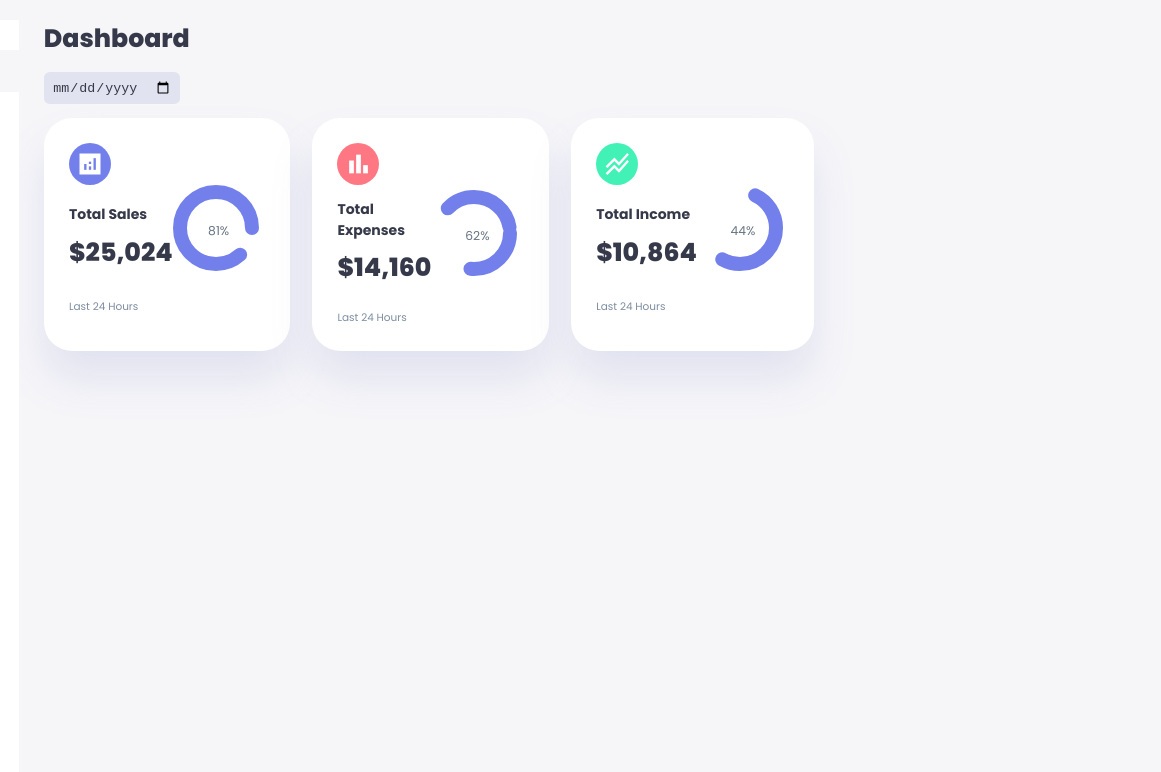
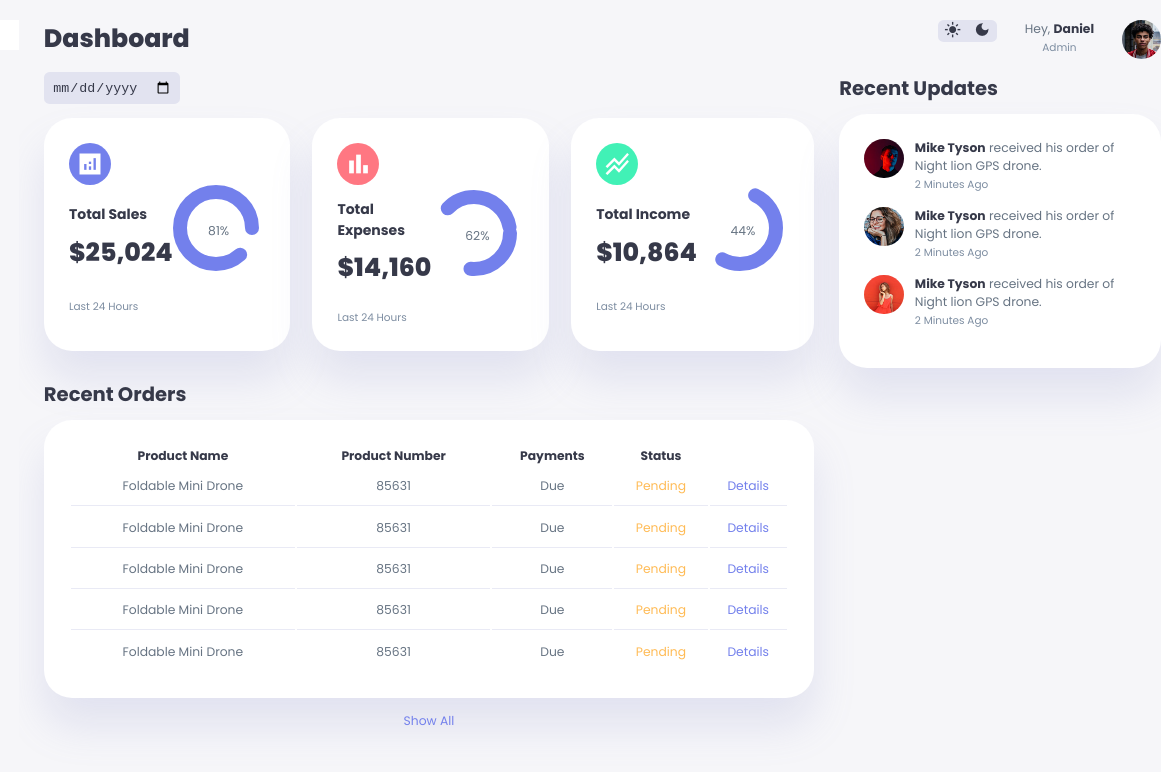
Before and after one commit to mtoth003/admin-dashboard, a plain HTML site: page index.html in a window 1280 px wide. Shown: the full height of the page, 203-1364 px from the left, 1161 px wide, since content can reach past the window. Drawn offline with Linux system fonts and the light colour scheme.

Commit message:
finished updated and table style

```diff
--- a/index.html
+++ b/index.html
@@ -125,7 +125,110 @@
           <small class="text-muted">Last 24 Hours</small>
         </div>
       </div>
+      <div class="recent-orders">
+        <h2>Recent Orders</h2>
+        <table>
+          <thead>
+            <tr>
+              <th>Product Name</th>
+              <th>Product Number</th>
+              <th>Payments</th>
+              <th>Status</th>
+            </tr>
+          </thead>
+          <tbody>
+            <tr>
+              <td>Foldable Mini Drone</td>
+              <td>85631</td>
+              <td>Due</td>
+              <td class="warning">Pending</td>
+              <td class="primary">Details</td>
+            </tr>
+            <tr>
+              <td>Foldable Mini Drone</td>
+              <td>85631</td>
+              <td>Due</td>
+              <td class="warning">Pending</td>
+              <td class="primary">Details</td>
+            </tr>
+            <tr>
+              <td>Foldable Mini Drone</td>
+              <td>85631</td>
+              <td>Due</td>
+              <td class="warning">Pending</td>
+              <td class="primary">Details</td>
+            </tr>
+            <tr>
+              <td>Foldable Mini Drone</td>
+              <td>85631</td>
+              <td>Due</td>
+              <td class="warning">Pending</td>
+              <td class="primary">Details</td>
+            </tr>
+            <tr>
+              <td>Foldable Mini Drone</td>
+              <td>85631</td>
+              <td>Due</td>
+              <td class="warning">Pending</td>
+              <td class="primary">Details</td>
+            </tr>
+          </tbody>
+        </table>
+        <a href="#">Show All</a>
+      </div>
     </main>
+    <div class="right">
+      <div class="top">
+        <button id="menu-btn">
+          <span class="material-icons-sharp">menu</span>
+        </button>
+        <div class="theme-toggler">
+          <span class="material-icons-sharp">light_mode</span>
+          <span class="material-icons-sharp">dark_mode</span>
+        </div>
+        <div class="profile">
+          <div class="info">
+            <p>Hey, <b>Daniel</b></p>
+            <small class="text-muted">Admin</small>
+          </div>
+          <div class="profile-photo">
+            <img src="./images/profile-1.jpg" alt="profile photo">
+          </div>
+        </div>
+      </div>
+      <div class="recent-updates">
+        <h2>Recent Updates</h2>
+        <div class="updates">
+          <div class="update">
+            <div class="profile-photo">
+              <img src="./images/profile-2.jpg" alt="profile photo">
+            </div>
+            <div class="message">
+              <p><b>Mike Tyson</b> received his order of Night lion GPS drone.</p>
+              <small class="text-muted">2 Minutes Ago</small>
+            </div>
+          </div>
+          <div class="update">
+            <div class="profile-photo">
+              <img src="./images/profile-3.jpg" alt="profile photo">
+            </div>
+            <div class="message">
+              <p><b>Mike Tyson</b> received his order of Night lion GPS drone.</p>
+              <small class="text-muted">2 Minutes Ago</small>
+            </div>
+          </div>
+          <div class="update">
+            <div class="profile-photo">
+              <img src="./images/profile-4.jpg" alt="profile photo">
+            </div>
+            <div class="message">
+              <p><b>Mike Tyson</b> received his order of Night lion GPS drone.</p>
+              <small class="text-muted">2 Minutes Ago</small>
+            </div>
+          </div>
+        </div>
+      </div>
+    </div>
   </div>
 </body>
 </html>
--- a/style.css
+++ b/style.css
@@ -97,7 +97,7 @@ small {
   font-size: 0.75rem;
 }
 
-.prfile-photo {
+.profile-photo {
   width: 2.8rem;
   height: 2.8rem;
   border-radius: 50%;
@@ -161,7 +161,7 @@ aside .close {
 /* SIDEBAR */
 
 aside .sidebar {
-  background: white;
+  background: var(--color-background);
   display: flex;
   flex-direction: column;
   height: 86vh;
@@ -344,3 +344,122 @@ main .insights small {
   margin-top: 1.6rem;
   display: block;
 }
+
+/* RECENT ORDERS  */
+
+main .recent-orders {
+  margin-top: 2rem;
+}
+
+main .recent-orders h2 {
+  margin-bottom: 0.8rem;
+}
+
+main .recent-orders table {
+  background: var(--color-white);
+  width: 100%;
+  border-radius: var(--card-border-radius);
+  padding: var(--card-padding);
+  text-align: center;
+  box-shadow: var(--box-shadow);
+  transition: all 300ms ease;
+}
+
+main .recent-orders table:hover {
+  box-shadow: none;
+}
+
+main table tbody td {
+  height: 2.8rem;
+  border-bottom: 1px solid var(--color-light);
+  color: var(--color-dark-variant);
+}
+
+main table tbody tr:last-child td {
+  border: none;
+}
+
+main .recent-orders a {
+  text-align: center;
+  display: block;
+  margin: 1rem auto;
+  color: var(--color-primary)
+}
+
+/* RIGHT  */
+
+.right {
+  margin-top: 1.4rem;
+}
+
+.right .top {
+  display: flex;
+  justify-content: end;
+  gap: 2rem;
+}
+
+.right .top button {
+  display: none;
+}
+
+.right .theme-toggler {
+  background: var(--color-light);
+  display: flex;
+  justify-content: space-between;
+  align-items: center;
+  height: 1.6rem;
+  width: 4.2rem;
+  cursor: pointer;
+  border-radius: var(--border-radius-1);
+}
+
+.right .theme-toggler span {
+  font-size: 1.2rem;
+  width: 50%;
+  height: 100%;
+  display: flex;
+  align-items: center;
+  justify-content: center;
+}
+
+.right .theme-toggler span.active {
+  background: var(--color-primary);
+  color: white;
+  border-radius: var(--border-radius-1);
+}
+
+.right .top .profile {
+  display: flex;
+  gap: 2rem;
+  text-align: center;
+}
+
+/* RECENT UPDATES  */
+
+.right .recent-updates {
+  margin-top: 1rem;
+
+}
+
+.right .recent-updates h2 {
+  margin-bottom: 0.8rem;
+}
+
+.right .recent-updates .updates {
+  background: var(--color-white);
+  padding: var(--card-padding);
+  border-radius: var(--card-border-radius);
+  box-shadow: var(--box-shadow);
+  transition: all 300ms ease;
+}
+
+.right .recent-updates .updates:hover {
+  box-shadow: none;
+}
+
+.right .recent-updates .updates .update {
+  display: grid;
+  grid-template-columns: 2.6rem auto;
+  gap: 1rem;
+  margin-bottom: 1rem;
+}
```
